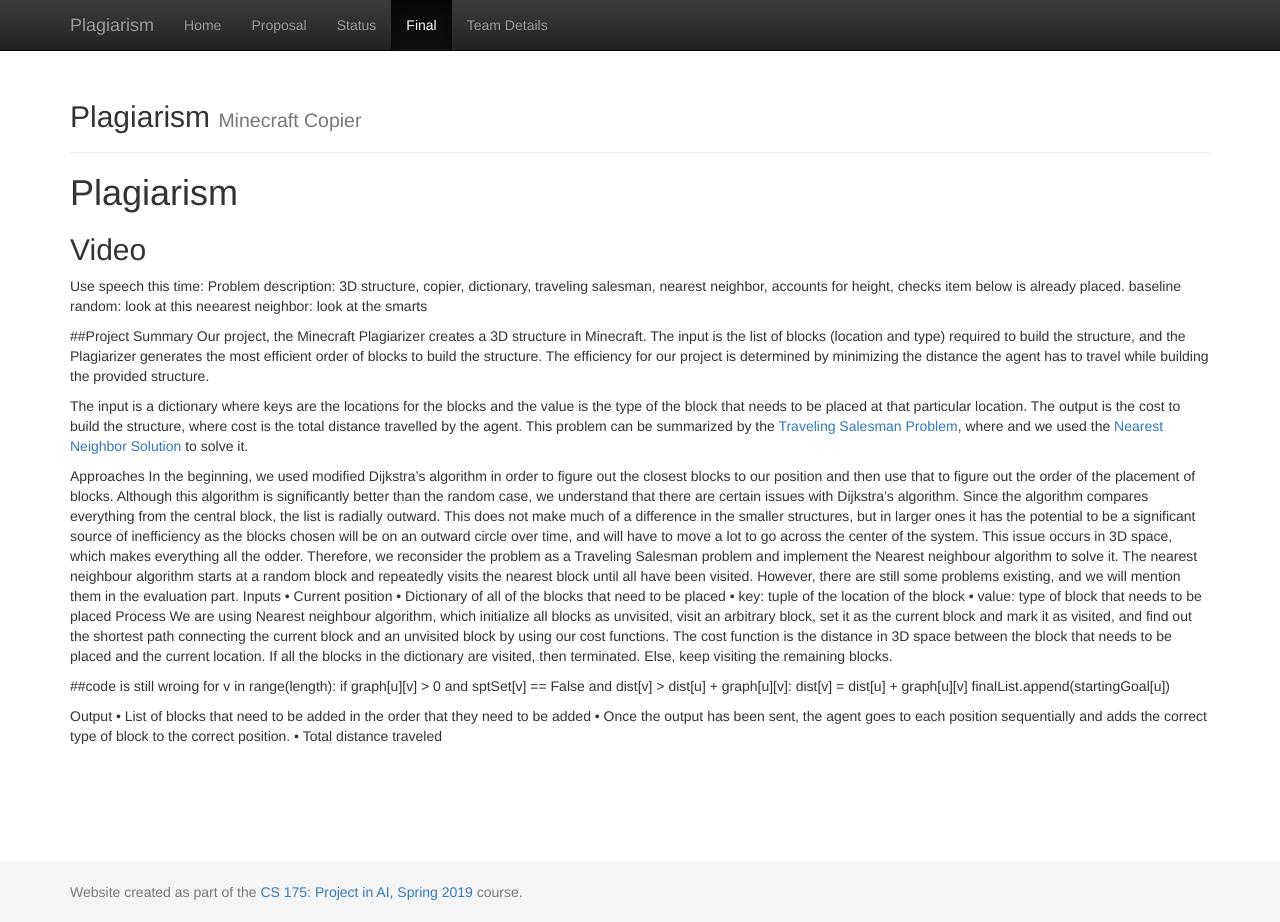
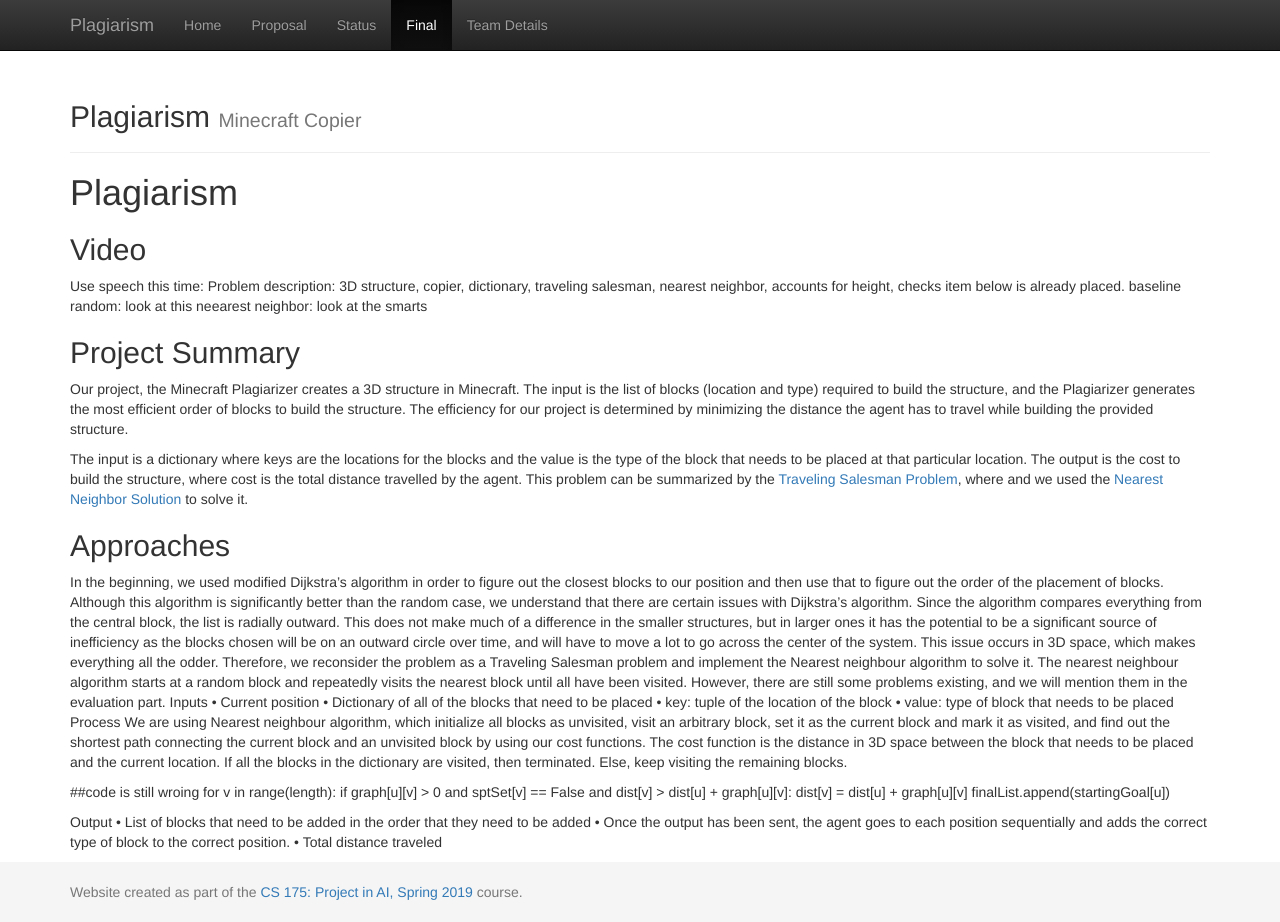
Before and after one commit to thebrainygeek/plagiarism, a Jekyll site: the page built from docs/final.md, in a window 1280 px wide and 922 px high. Built offline with Jekyll 4.4.1, drawn with Linux system fonts in a browser that asks for light colours.

Commit message:
Update final.md

```diff
--- a/docs/final.md
+++ b/docs/final.md
@@ -12,12 +12,12 @@
 neearest neighbor: look at the smarts
 
 
-##Project Summary
+## Project Summary
 Our project, the Minecraft Plagiarizer creates a 3D structure in Minecraft. The input is the list of blocks (location and type) required to build the structure, and the Plagiarizer generates the most efficient order of blocks to build the structure. The efficiency for our project is determined by minimizing the distance the agent has to travel while building the provided structure.
 
 The input is a dictionary where keys are the locations for the blocks and the value is the type of the block that needs to be placed at that particular location. The output is the cost to build the structure, where cost is the total distance travelled by the agent. This problem can be summarized by the [Traveling Salesman Problem](https://en.wikipedia.org/wiki/Travelling_salesman_problem), where  and we used the [Nearest Neighbor Solution](https://en.wikipedia.org/wiki/Nearest_neighbour_algorithm?fbclid=IwAR0C8TO1ORfp6sNmwoBE1F9ggGoWsAIZdxSdivXJWpt1BQIZaxFs0FM74Lk) to solve it.
 
-Approaches
+## Approaches
 In the beginning, we used modified Dijkstra’s algorithm in order to figure out the closest blocks to our position and then use that to figure out the order of the placement of blocks. Although this algorithm is significantly better than the random case, we understand that there are certain issues with Dijkstra’s algorithm. Since the algorithm compares everything from the central block, the list is radially outward. This does not make much of a difference in the smaller structures, but in larger ones it has the potential to be a significant source of inefficiency as the blocks chosen will be on an outward circle over time, and will have to move a lot to go across the center of the system. This issue occurs in 3D space, which makes everything all the odder. Therefore, we reconsider the problem as a Traveling Salesman problem and implement the Nearest neighbour algorithm to solve it. The nearest neighbour algorithm starts at a random block and repeatedly visits the nearest block until all have been visited. However, there are still some problems existing, and we will mention them in the evaluation part.
 Inputs
 •	Current position
```
